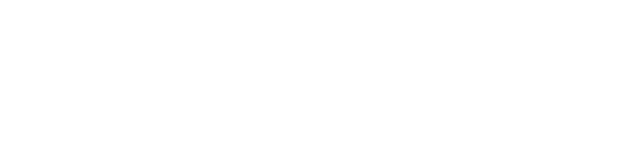
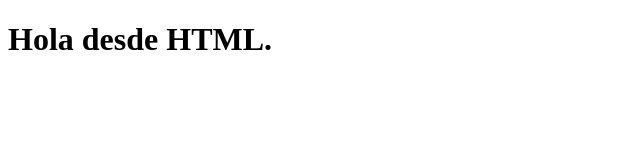
Before and after one commit to Claus-Web/youtube-git-ejemplo, a plain HTML site: page index.html in a window 1280 px wide. Shown: the whole page, without its empty margins (0-640 px from the left). Drawn offline with Linux system fonts and the light colour scheme.

Commit message:
Agregamos un h1

```diff
--- a/index.html
+++ b/index.html
@@ -6,6 +6,6 @@
     <title>Document</title>
 </head>
 <body>
-
+    <h1>Hola desde HTML.</h1>
 </body>
 </html>
```
